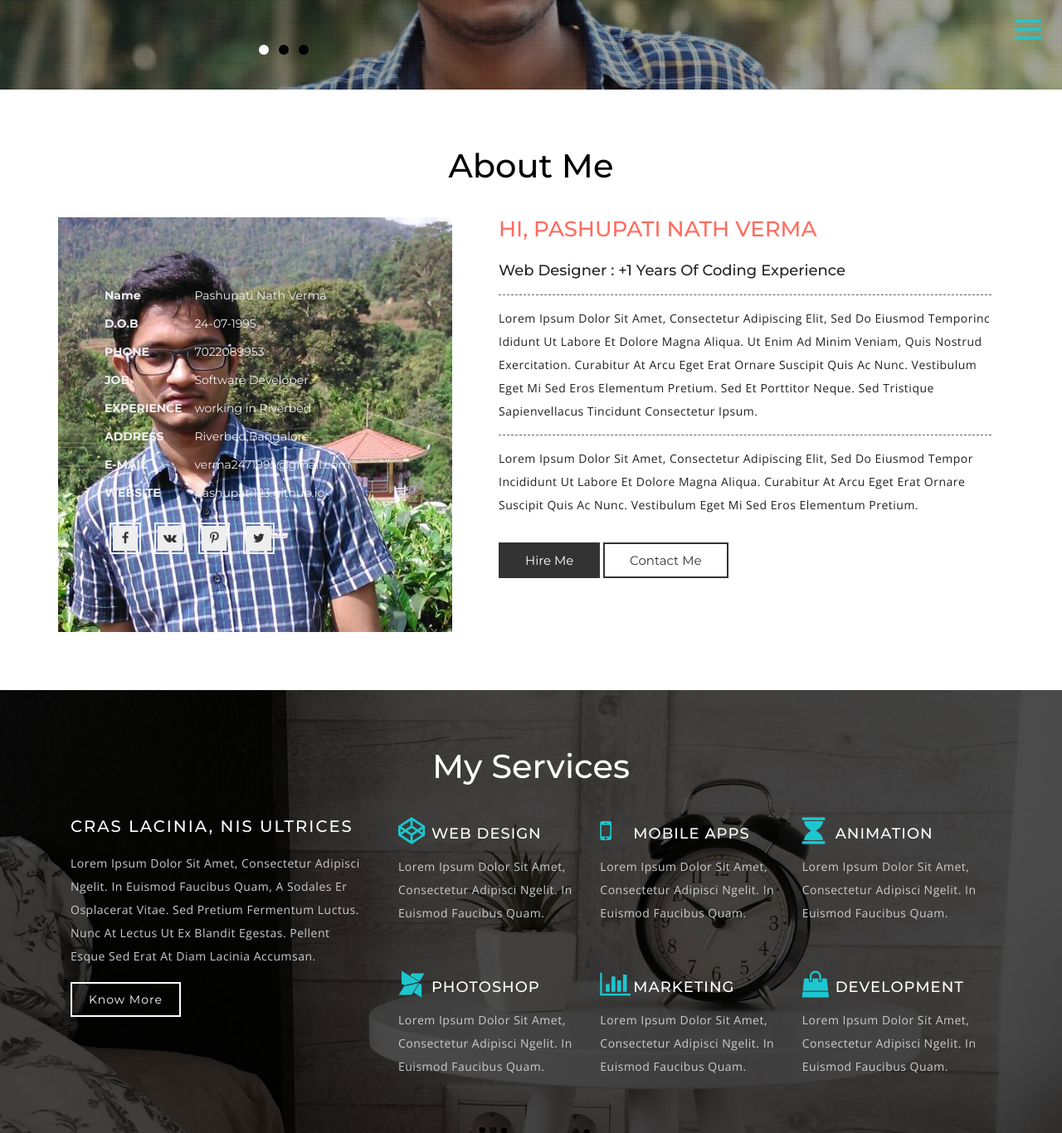
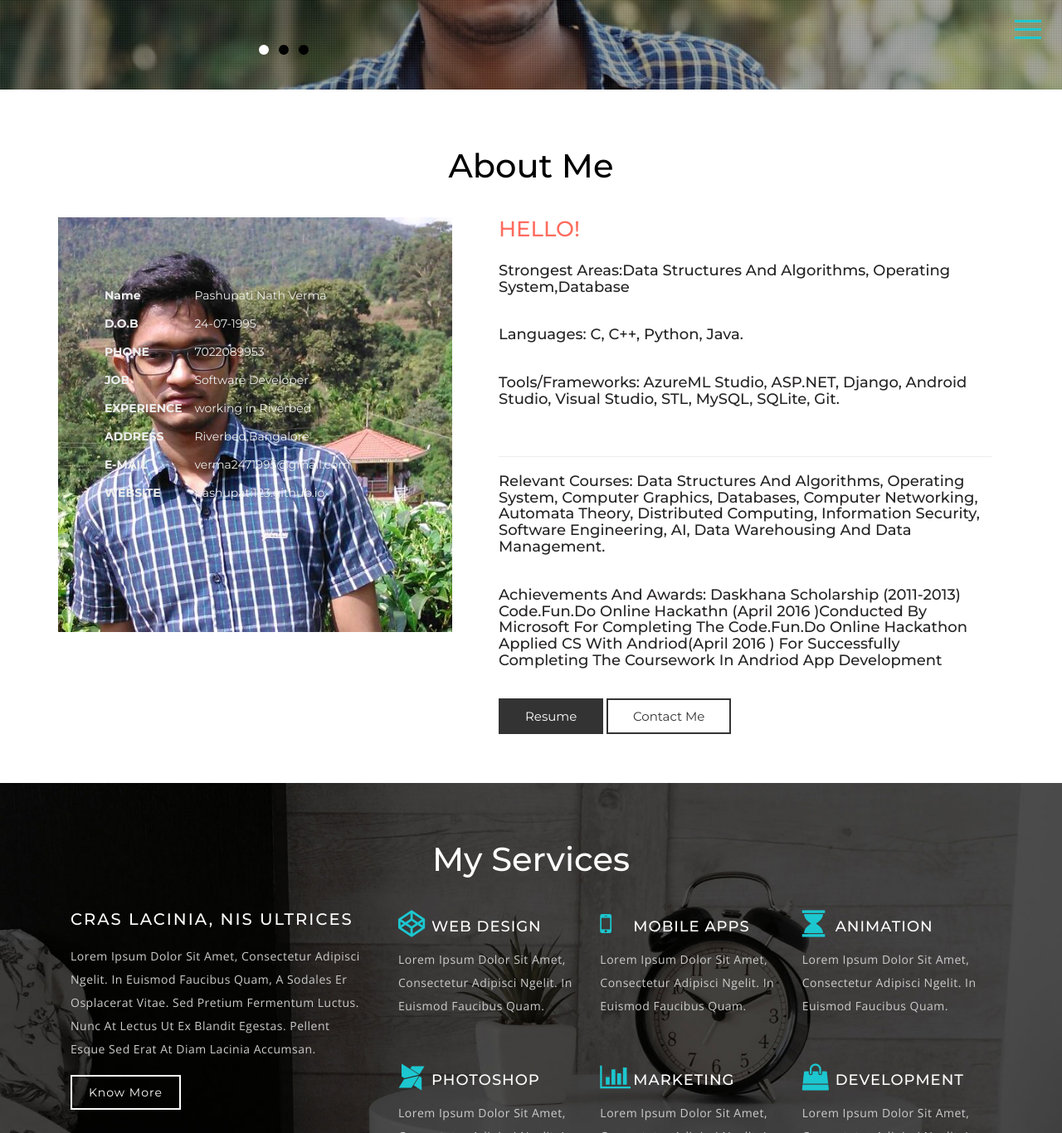
Before and after one commit to pashupati123/pashupati123.github.io, a Jekyll site: the page index.html, which Jekyll copies as it is, in a window 1280 px wide and 1400 px high, scrolled down 593 px, cut to the strip 0-1366 px from the top of the window. Shown: the whole strip at 83% size. Built offline with Jekyll 4.4.1, drawn with Linux system fonts in a browser that asks for light colours; nearby versions of some CDN libraries; library files that are not in the unit come from our copies.

Commit message:
Update index.html

```diff
--- a/index.html
+++ b/index.html
@@ -198,7 +198,7 @@ Smartphone Compatible web template, free webdesigns for Nokia, Samsung, LG, Sony
 								</li>
 							</ul>
 							<div class="w3-socials about-social">
-									<ul>
+									<!--ul>
 										<li>
 											<a href="#"><span class="fa fa-facebook"></span></a>
 										</li>
@@ -211,21 +211,33 @@ Smartphone Compatible web template, free webdesigns for Nokia, Samsung, LG, Sony
 										<li>
 											<a href="#"><span class="fa fa-twitter"></span></a>
 										</li>
-									</ul>
+									</ul-->
 								</div>
 		</div>
 		<div class="col-md-7 about_right">
-			<h3>Hi, Pashupati Nath Verma</h3>
-			<h4>Web designer : +1 years of coding experience</h4>
-			<p>Lorem ipsum dolor sit amet, consectetur adipiscing elit, sed do eiusmod temporinc
-				ididunt ut labore et dolore magna aliqua. Ut enim ad minim veniam, quis nostrud exercitation.
-				Curabitur at arcu eget erat ornare suscipit quis ac nunc. Vestibulum eget mi sed eros elementum pretium.
-				Sed et porttitor neque. Sed tristique sapienvellacus tincidunt consectetur ipsum. </p>
-			<p>Lorem ipsum dolor sit amet, consectetur adipiscing elit, sed do eiusmod tempor
-				incididunt ut labore et dolore magna aliqua. Curabitur at arcu eget erat ornare suscipit quis ac nunc.
-				Vestibulum eget mi sed eros elementum pretium.</p>
+			<h3>Hello!</h3>
+			<h4>
+				Strongest Areas:Data Structures and Algorithms, Operating System,Database</h4>
+			<br>
+
+			<h4>
+				Languages: C, C++, Python, java.</h4>
+			<br>
+			<h4>
+				Tools/Frameworks: AzureML Studio, ASP.NET,
+				Django, Android Studio, Visual Studio, STL, MySQL, SQLite, Git.</h4>
+			<br>
+			<hr>
+			<h4>Relevant Courses: Data Structures and Algorithms, Operating System, Computer Graphics, Databases, Computer Networking, Automata Theory, Distributed Computing, Information Security, Software Engineering, AI, Data Warehousing and Data Management.
+</h4>
+			<br>
+
+			<h4>Achievements and Awards:  Daskhana Scholarship (2011-2013)
+				<br> code.fun.do online hackathn (april 2016 )conducted by Microsoft for completing the code.fun.do online hackathon <br>
+				Applied CS With Andriod(april 2016 ) For successfully completing the coursework in Andriod App Development
+</h4>
 			<ul>
-				<li><a href="#contact" class="w3ls_more scroll" >Hire Me</a></li>
+				<li><a href="https://drive.google.com/open?id=1c1l8pHYCrDiFOgEamLB9rWoM1n4pf5L0" class="w3ls_more scroll" >Resume</a></li>
 				<li><a href="#contact" class="w3l scroll">Contact Me</a></li>
 			</ul>
 		</div>
```
